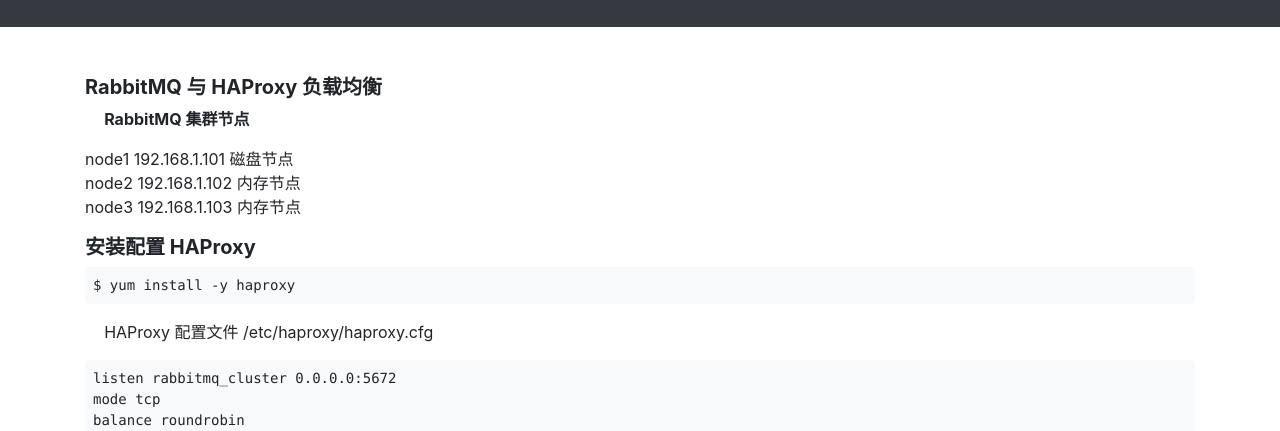
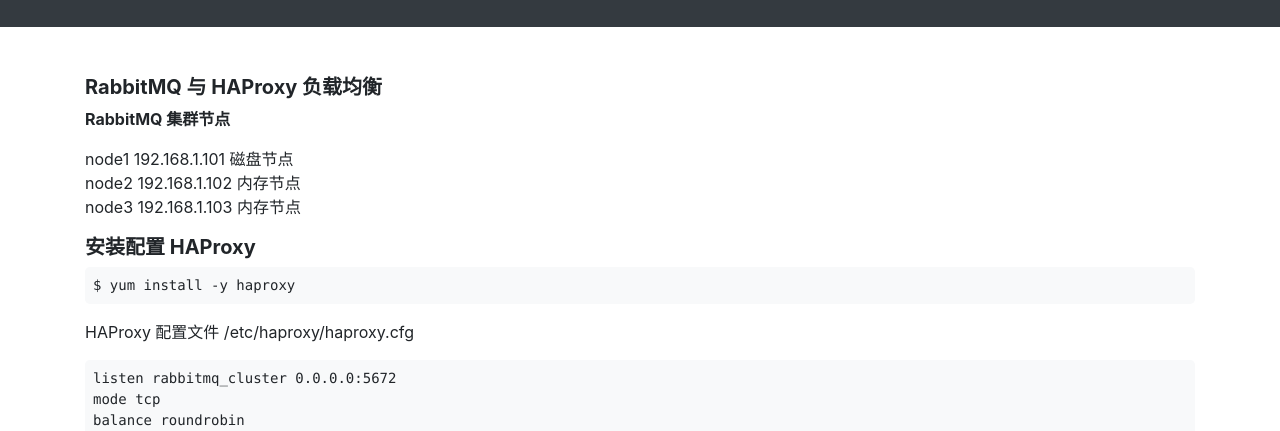
Before and after one commit to ehsud/blog, a Jekyll site: the page built from rabbitmq/rabbitmq-haproxy-load-balancing.md, in a window 1280 px wide. Shown: the part 167-598 px from the top of the page. Built offline with Jekyll 4.4.1, drawn with Linux system fonts in a browser that asks for light colours.

Commit message:
updated some files

```diff
--- a/assets/css/style.css
+++ b/assets/css/style.css
@@ -29,14 +29,6 @@ h1, h2, h3, h4, h5, h6 {
 .content h3 {
     font-size: 1.5rem;
     margin-bottom: 1rem;
-}
-
-.content p {
-    text-indent: 1.2rem;
-}
-
-.content p > code[class="highlighter-rouge"] {
-    padding-left: -1.2rem;
 }
 
 i {
```
